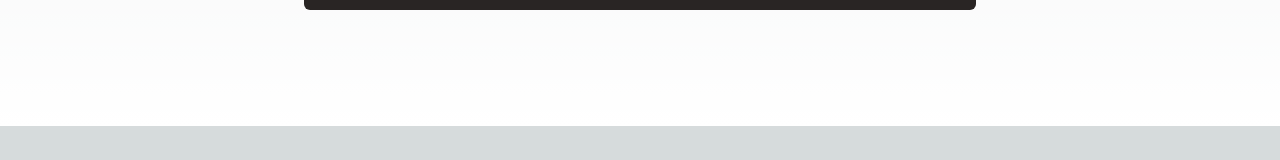
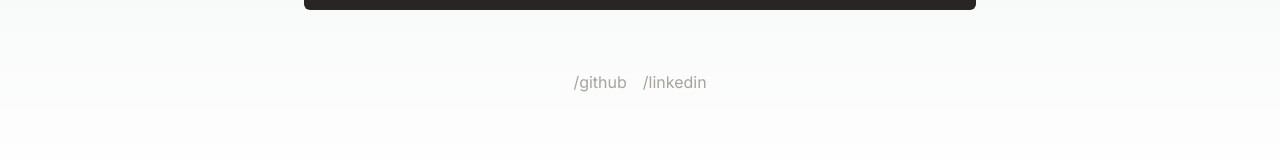
Before and after one commit to jasmineathea/linselus, a Next.js app: page / in a window 1280 px wide. Shown: the part 1029-1189 px from the top of the page. Before the commit the page ends 1155 px from the top, so only its background shows below. Built offline with nearby package versions, Linux system fonts and the light colour scheme.

Commit message:
Added footer

```diff
--- /dev/null
+++ b/app/components/footer.tsx
@@ -0,0 +1,14 @@
+import Link from "next/link";
+
+export function Footer() {
+    return (
+      <nav className="flex gap-4">
+        <Link className="text-stone-400 hover:text-orange-100 hover:underline" href="https://github.com/jasmineathea">
+          /github
+        </Link>
+        <Link className="text-stone-400 hover:text-orange-100 hover:underline" href="https://www.linkedin.com/in/jasmineathea/">
+          /linkedin
+        </Link>
+      </nav>
+    );
+  }
--- a/app/page.tsx
+++ b/app/page.tsx
@@ -1,4 +1,5 @@
 import Image from 'next/image';
+import { Footer } from './components/footer'
 
 export default function Home() {
   return (
@@ -8,12 +9,12 @@ export default function Home() {
       <h3 className="text-xl font-bold text-center text-stone-300 col-span-1 sm:col-span-4">
         Finn et fotoalbum:
       </h3>
-      <a href="#" className="font-medium text-center text-stone-400 hover:underline">/sofie-bday</a>
-      <a href="#" className="font-medium text-center text-stone-400 hover:underline">/stavanger-24</a>
-      <a href="#" className="font-medium text-center text-stone-400 hover:underline">/bday-24</a>
-      <a href="#" className="font-medium text-center text-stone-400 hover:underline">/cheer-af-v24</a>
-      <a href="#" className="font-medium text-center text-stone-400 hover:underline">/østen</a>
-      <a href="#" className="font-medium text-center text-stone-400 hover:underline">/vinterball-24</a>
+      <a href="#" className="font-medium text-center text-stone-400 hover:underline hover:text-pink-200">/sofie-bday</a>
+      <a href="#" className="font-medium text-center text-stone-400 hover:underline hover:text-pink-200">/stavanger-24</a>
+      <a href="#" className="font-medium text-center text-stone-400 hover:underline hover:text-pink-200">/bday-24</a>
+      <a href="#" className="font-medium text-center text-stone-400 hover:underline hover:text-pink-200">/cheer-af-v24</a>
+      <a href="#" className="font-medium text-center text-stone-400 hover:underline hover:text-pink-200">/østen</a>
+      <a href="#" className="font-medium text-center text-stone-400 hover:underline hover:text-pink-200">/vinterball-24</a>
     </div>
     <div className="flex flex-col items-center p-5 m-5 bg-stone-800 rounded-md max-w-full w-full sm:max-w-2xl">
       <h3 className="text-xl font-bold text-center text-pink-400">
@@ -37,6 +38,7 @@ export default function Home() {
         </p>
       </div>
     </div>
+    <Footer />
     </main>
   );
 }
```
